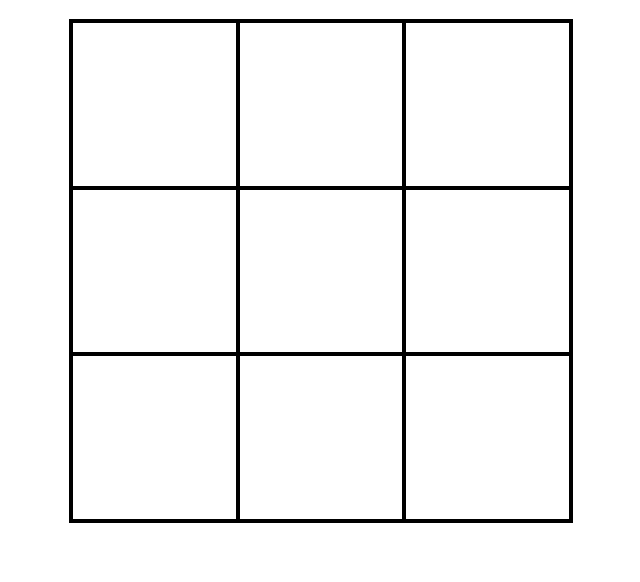
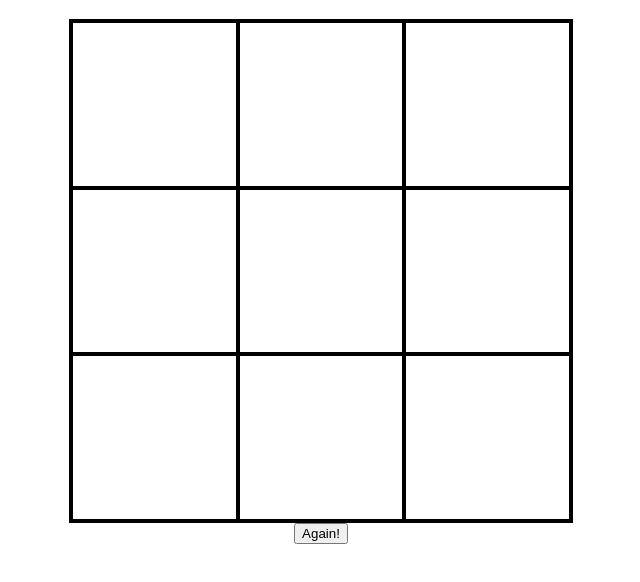
Before and after one commit to Jack0428-dream/tictactoe, a plain HTML site: page index.html in a window 1280 px wide. Shown: the part 64-646 px from the top of the page, without its empty margins (319-959 px from the left). Drawn offline with Linux system fonts and the light colour scheme; files whose address does not match are found by name.

Commit message:
button interface

```diff
--- a/index.html
+++ b/index.html
@@ -11,5 +11,6 @@
     <h1>Tic Tac Toe</h1>
     <div id="gameboard">
     </div>
+    <button>Again!</button>
 </body>
 </html>
--- a/tictactoe.js
+++ b/tictactoe.js
@@ -154,6 +154,11 @@ function screenController(gameboard, boardref) {
         }
     }
 
+    // const button = document.querySelector("button");
+    // button.addEventListener("click", () => {
+    //     gameboard.getBoard()
+    // })
+
     return { cellBox }
 }
 
```
Also changed, not shown: style.css (line endings or trailing spaces).
